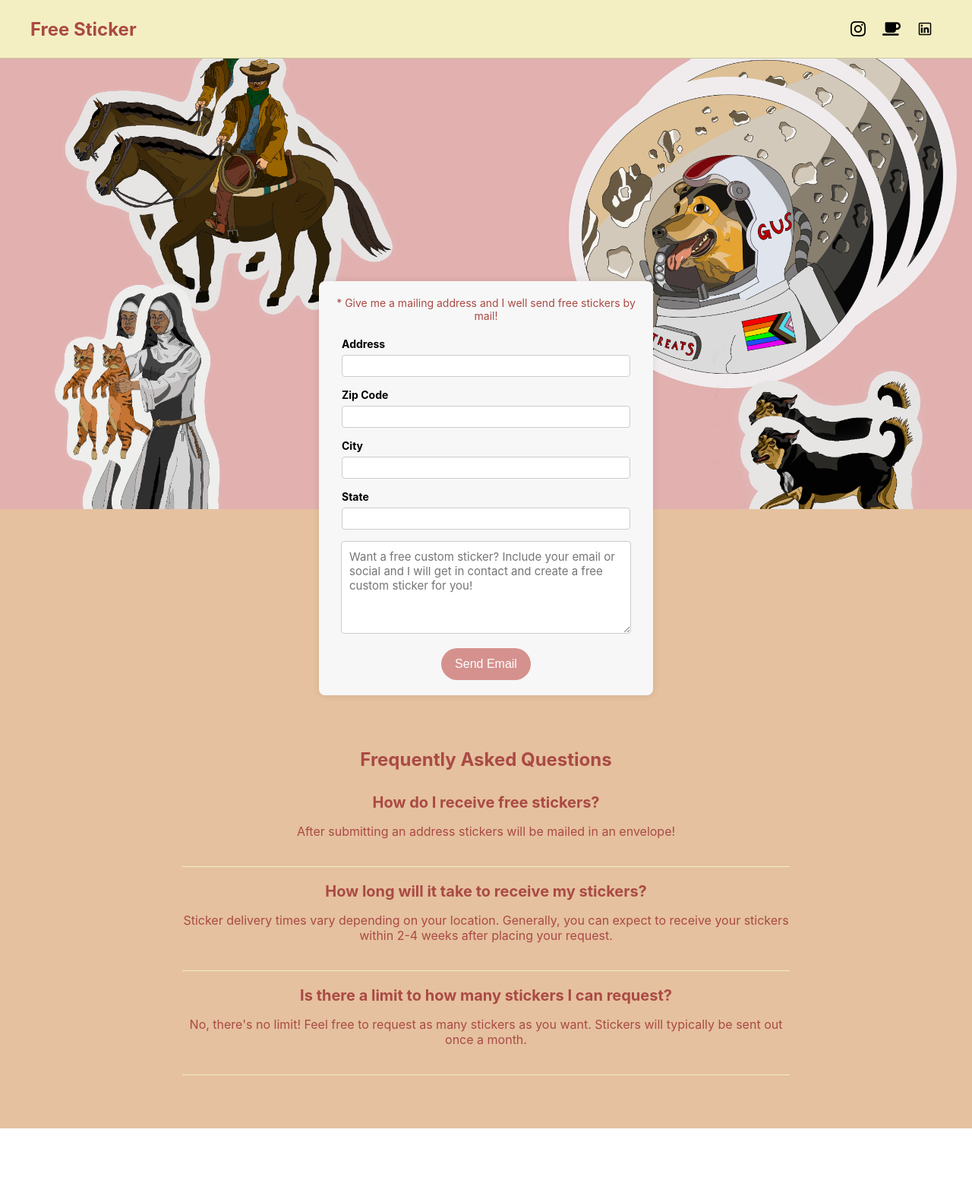
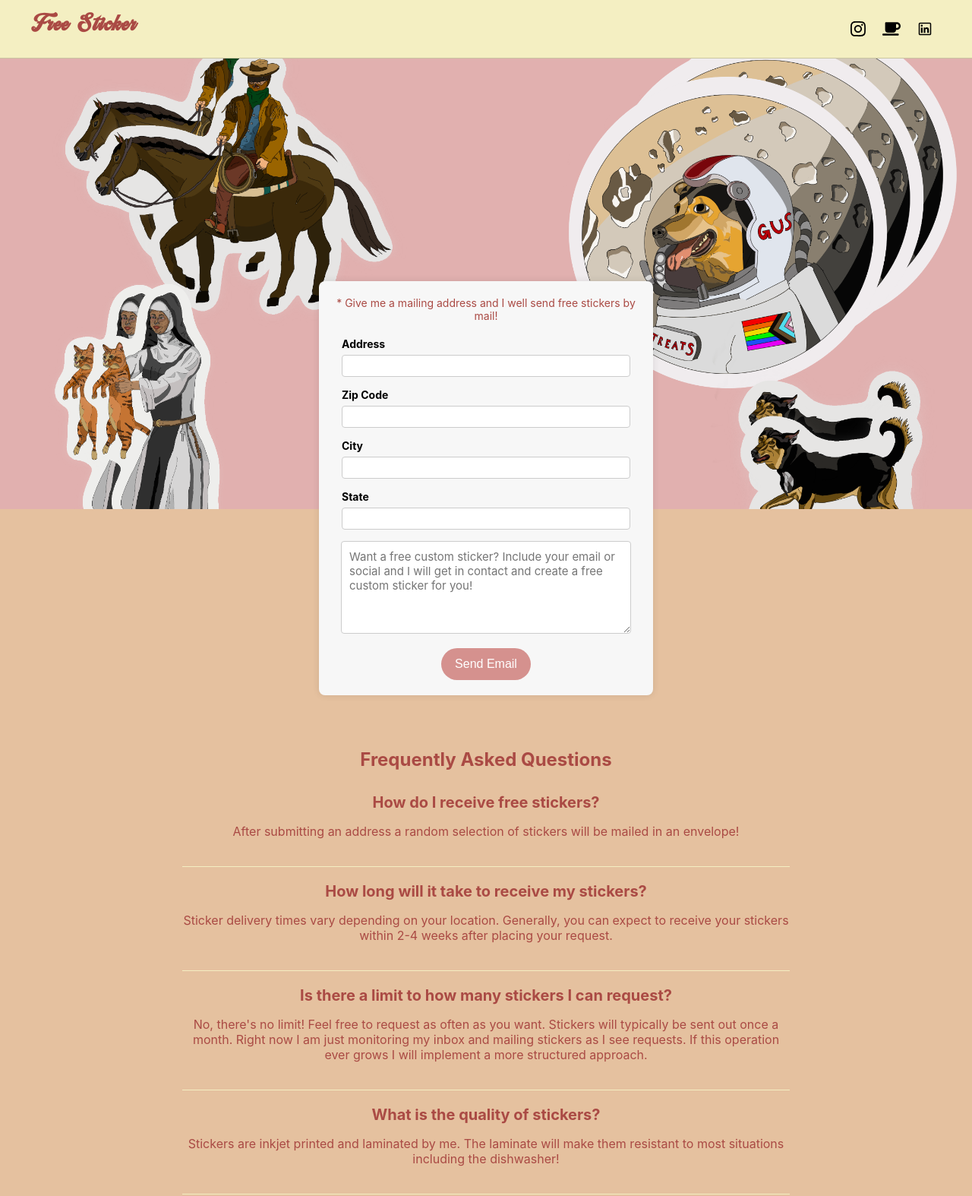
Before and after one commit to wliederer/betsy, a React (Create React App) app: page / in a window 1280 px wide. Shown: the top 1574 px of the page at 76% size. Before the commit the page ends 1485 px from the top, so only its background shows below. Built offline with nearby package versions, Linux system fonts and the light colour scheme.

Commit message:
custom font

```diff
--- a/src/Components/FAQSection.js
+++ b/src/Components/FAQSection.js
@@ -8,7 +8,7 @@ const FAQSection = () => {
             <div className="faq-list">
                 <div className="faq-item">
                     <h3 className="faq-question">How do I receive free stickers?</h3>
-                    <p className="faq-answer">After submitting an address stickers will be mailed in an envelope!</p>
+                    <p className="faq-answer">After submitting an address a random selection of stickers will be mailed in an envelope!</p>
                 </div>
                 <div className="faq-item">
                     <h3 className="faq-question">How long will it take to receive my stickers?</h3>
@@ -16,7 +16,11 @@ const FAQSection = () => {
                 </div>
                 <div className="faq-item">
                     <h3 className="faq-question">Is there a limit to how many stickers I can request?</h3>
-                    <p className="faq-answer">No, there's no limit! Feel free to request as many stickers as you want.  Stickers will typically be sent out once a month.</p>
+                    <p className="faq-answer">No, there's no limit! Feel free to request as often as you want.  Stickers will typically be sent out once a month.  Right now I am just monitoring my inbox and mailing stickers as I see requests.  If this operation ever grows I will implement a more structured approach.</p>
+                </div>
+                <div className="faq-item">
+                    <h3 className="faq-question">What is the quality of stickers?</h3>
+                    <p className="faq-answer">Stickers are inkjet printed and laminated by me.  The laminate will make them resistant to most situations including the dishwasher!</p>
                 </div>
                 {/* Add more FAQ items as needed */}
             </div>
--- a/src/Components/Header.css
+++ b/src/Components/Header.css
@@ -21,13 +21,21 @@ nav {
   align-items: center; /* Vertically center items */
 }
 
+@font-face {
+  font-family: 'customFont';
+  src:url('./Fonts/CampanaScript.otf') format('truetype');
+}
+
 /* Logo styles */
 .logo h1 {
-  /* font-size: 32px; Adjust the font size as needed */
+  font-size: 40px;
   font-weight: bold;
-  /* font-family: Georgia, 'Times New Roman', Times, serif; */
+  font-family: 'customFont', sans-serif;
   color: #AA4A44;
   margin-right: 8px;
+  letter-spacing: 2px;
+  margin-top: 0;
+  margin-bottom: 10px;
 }
 
 .logo {
```
Also changed, not shown: src/Components/Fonts/CampanaScript.otf (added).
